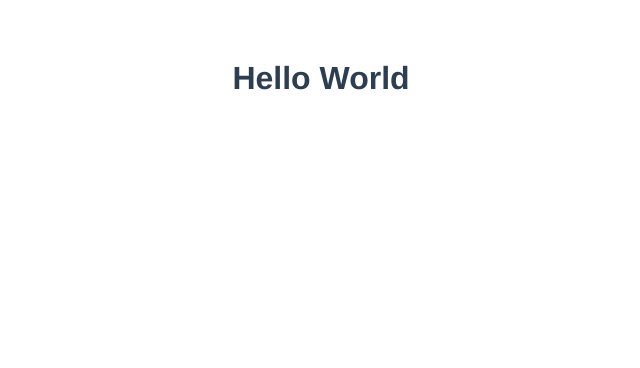
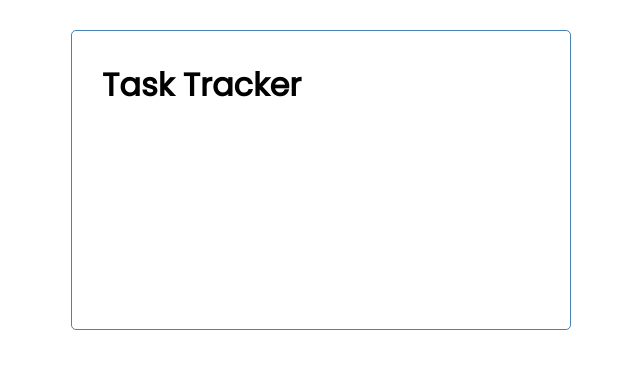
Before and after one commit to samanthalaine/vue-task-tracker, a Vue app in the folder task-tracker/: page / in a window 1280 px wide. Shown: the top 368 px of the page, without its empty margins (319-959 px from the left). Built offline with nearby package versions, Linux system fonts and the light colour scheme.

Commit message:
added title

```diff
--- a/task-tracker/src/App.vue
+++ b/task-tracker/src/App.vue
@@ -1,26 +1,60 @@
 <template>
-  <h1>Hello World</h1>
-
+  <div class="container">
+    <Header title="Task Tracker"/>
+  </div>
 </template>
 
 <script>
-
+import Header from './components/Header'
 
 export default {
-  name: 'App',
+  name: "App",
   components: {
-
-  }
-}
+    Header
+  },
+};
 </script>
 
 <style>
-#app {
-  font-family: Avenir, Helvetica, Arial, sans-serif;
-  -webkit-font-smoothing: antialiased;
-  -moz-osx-font-smoothing: grayscale;
-  text-align: center;
-  color: #2c3e50;
-  margin-top: 60px;
+@import url("https://fonts.googleapis.com/css2?family=Poppins:wght@300;400&display=swap");
+* {
+  box-sizing: border-box;
+  margin: 0;
+  padding: 0;
+}
+body {
+  font-family: "Poppins", sans-serif;
+}
+.container {
+  max-width: 500px;
+  margin: 30px auto;
+  overflow: auto;
+  min-height: 300px;
+  border: 1px solid steelblue;
+  padding: 30px;
+  border-radius: 5px;
+}
+.btn {
+  display: inline-block;
+  background: #000;
+  color: #fff;
+  border: none;
+  padding: 10px 20px;
+  margin: 5px;
+  border-radius: 5px;
+  cursor: pointer;
+  text-decoration: none;
+  font-size: 15px;
+  font-family: inherit;
+}
+.btn:focus {
+  outline: none;
+}
+.btn:active {
+  transform: scale(0.98);
+}
+.btn-block {
+  display: block;
+  width: 100%;
 }
 </style>
--- /dev/null
+++ b/task-tracker/src/components/Header.vue
@@ -0,0 +1,26 @@
+<template>
+    <header>
+        <h1>
+            {{title}}
+        </h1>
+    </header>
+</template>
+
+<script>
+    export default {
+        name: 'Header',
+        props: {
+            title: String,
+        },
+    }
+
+</script>
+
+<style scoped>
+header {
+    display: flex;
+    justify-content: space-between;
+    align-items: center;
+    margin-bottom: 20px;
+}
+</style>
```
Also changed, not shown: 1 other file (tests, documents, lock files or other folders).
